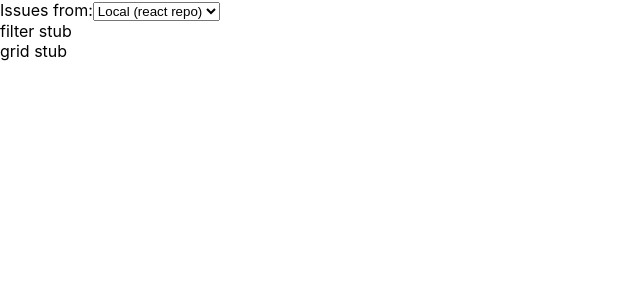
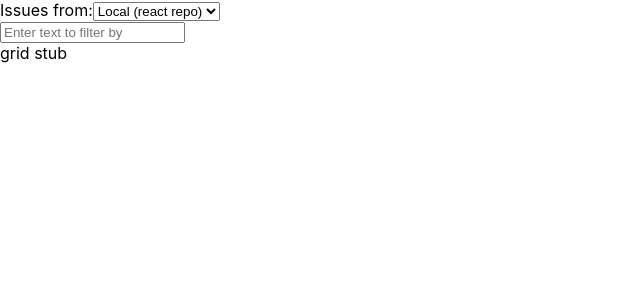
Before and after one commit to OlgaKuksa/client-perf-demo, a React app: page / in a window 1280 px wide. Shown: the top 300 px of the page, without its empty margins (0-640 px from the left). Built offline with nearby package versions, Linux system fonts and the light colour scheme.

Commit message:
feat: add Filter component

```diff
--- /dev/null
+++ b/src/components/Filter.js
@@ -0,0 +1,26 @@
+import React from "react";
+
+class Filter extends React.Component {
+  constructor() {
+    super();
+    this.state = { value: "" };
+  }
+
+  //TODO dispatch filtering on filter change after debounce e.g. 500ms
+  //TODO - change filter value in state when redux gets connected
+  onValueChange = e => {
+    this.setState({ value: e.target.value });
+  };
+
+  render() {
+    return (
+      <input
+        value={this.state.value}
+        onChange={this.onValueChange}
+        placeholder="Enter text to filter by"
+      ></input>
+    );
+  }
+}
+
+export default Filter;
--- a/src/components/PageView.js
+++ b/src/components/PageView.js
@@ -1,18 +1,19 @@
 import React from "react";
 import SourceSelector from "./SourceSelector";
+import Filter from "./Filter";
 
 class PageView extends React.Component {
   constructor() {
     super();
-    this.state = { selectedComponentId: "fast"};
+    this.state = { selectedComponentId: "fast" };
   }
 
   render() {
     return (
       <div>
-        <SourceSelector/>
+        <SourceSelector />
         <div id="component-selector"></div>
-        <div>filter stub</div>
+        <Filter />
         <div>grid stub</div>
       </div>
     );
```
